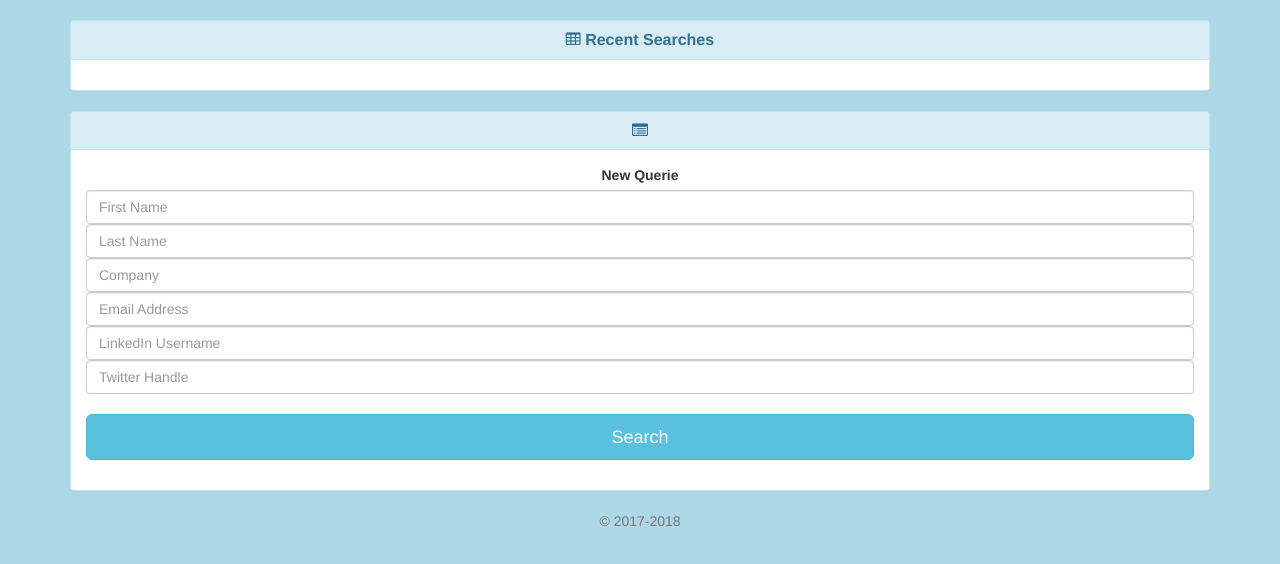
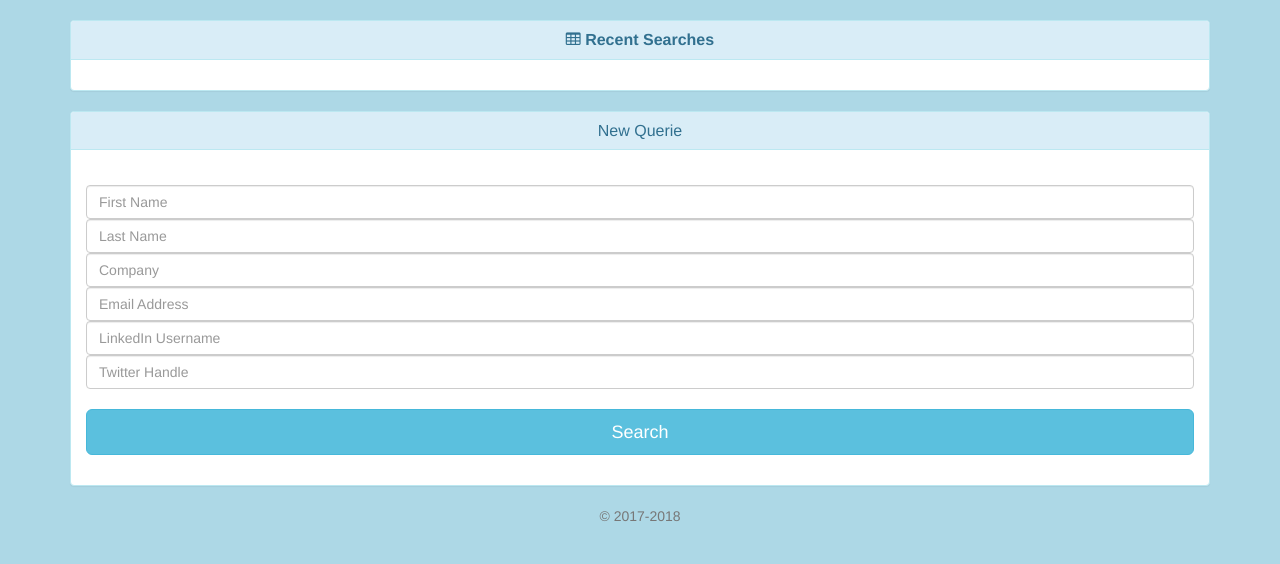
Before and after one commit to SteveSonoa/Arthur, a website: page public/recentSearch.html in a window 1280 px wide. Drawn offline with nearby package versions, Linux system fonts and the light colour scheme.

Commit message:
front end mockup done

```diff
--- a/public/recentSearch.html
+++ b/public/recentSearch.html
@@ -47,18 +47,15 @@
                     <div class="panel panel-info">
                         <div class="panel-heading">
                             <h3 class="panel-title">
-                                <strong>
-                                    <i class="fa  fa-list-alt"></i>
-                                </strong>
+                                    New Querie
                             </h3>
                         </div>
                         <div class="panel-body">
-                            <!-- Here we create an HTML Form for handling the inputs-->
                             <form role="form" id="my-form">
 
                                 <!-- Here we create the text box for capturing the search term-->
                                 <div class="form-group">
-                                    <label for="search">New Querie</label>
+                                    <label for="search"></label>
 
                                     <label class="sr-only" for="inputFirstName">First Name</label>
                                     <input id="inputEmail" class="form-control" placeholder="First Name" type: "First Name">
```
Also changed, not shown: public/splash.html (+2 -2 lines).
